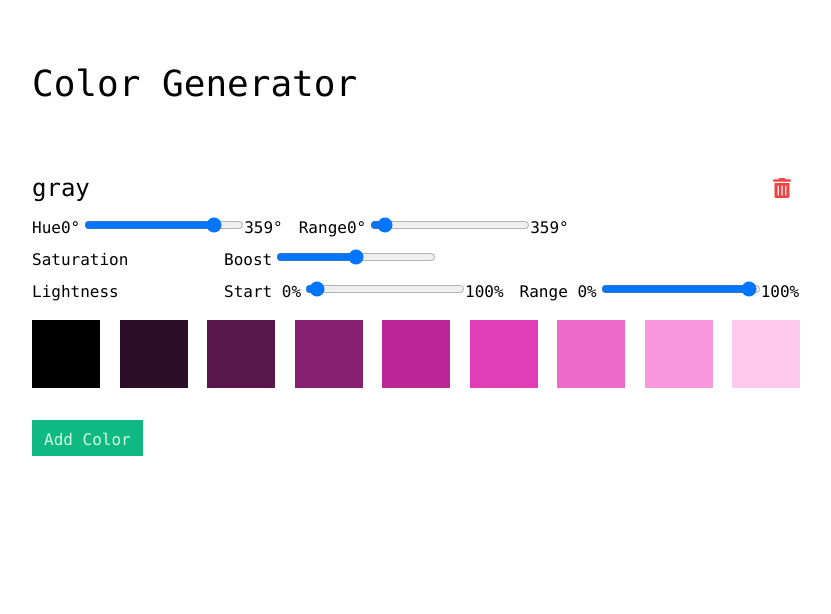
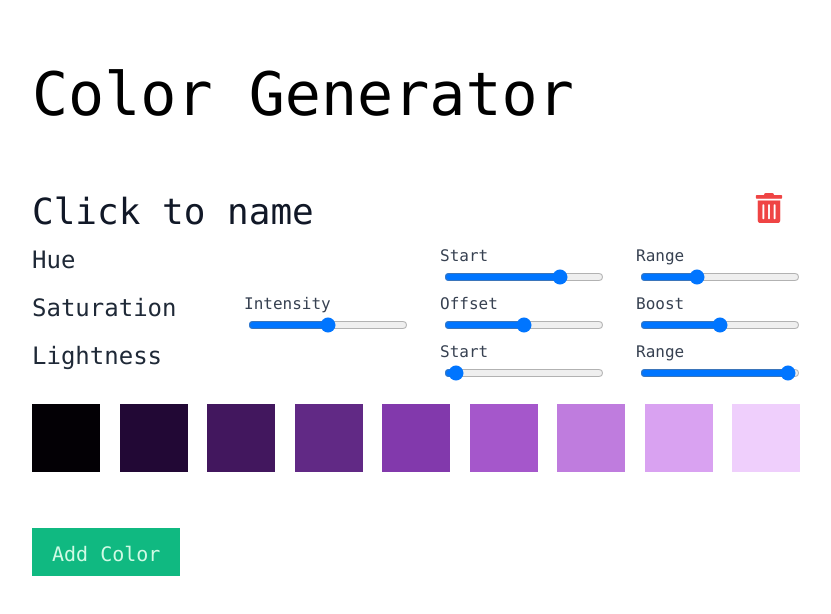
Before and after one commit to swkeever/colors, a React (Create React App) app: page / in a window 1280 px wide. Shown: the top 614 px of the page, without its empty margins (224-1055 px from the left). Built offline with nearby package versions, Linux system fonts and the light colour scheme; the HTML template or start-up script is replaced by a standard one.

Commit message:
some new improvements

```diff
--- a/package.json
+++ b/package.json
@@ -6,12 +6,11 @@
     "@testing-library/jest-dom": "^4.2.4",
     "@testing-library/react": "^9.3.2",
     "@testing-library/user-event": "^7.1.2",
-    "nouislider": "^14.6.0",
-    "nouislider-react": "^3.3.8",
+    "autoprefixer": "^9.8.4",
+    "postcss-cli": "^7.1.1",
     "react": "^16.13.1",
     "react-dom": "^16.13.1",
     "react-icons": "^3.10.0",
-    "react-nouislider": "^2.0.1",
     "react-scripts": "3.4.1"
   },
   "scripts": {
--- a/src/App.js
+++ b/src/App.js
@@ -6,16 +6,20 @@ import config from './config';
 const APP_DATA_KEY = 'appData';
 
 function random(max) {
-  return
+  return Math.floor(Math.random() * max);
 }
 
 const getRandomColor = () => ({
-  name: 'gray',
+  name: 'Click to name',
   hue: {
-    start: Math.floor(Math.random() * config.hue.max),
-    range: 7,
+    start: random(config.hue.max),
+    range: 10,
   },
-  saturation: 0.5,
+  saturation: {
+    a: config.saturation.a.max / 2,
+    b: config.saturation.b.max / 2,
+    c: config.saturation.c.max / 2,
+  },
   lightness: {
     start: config.lightness.min,
     range: 100,
@@ -24,7 +28,7 @@ const getRandomColor = () => ({
 
 function getInitialColors() {
   const appData = localStorage.getItem(APP_DATA_KEY);
-  if (false && appData) {
+  if (appData) {
     return JSON.parse(appData);
   }
   return [getRandomColor()];
@@ -62,43 +66,52 @@ function App() {
       rounded
       px-1
       w-40
-
+      cursor-pointer
+      bg-blue-500
       `,
 
       control: `
       flex
-      space-x-4
-      mb-2
+      space-x-8
+      ml-auto
+      text-gray-700
+      `,
+
+      controlHeader: `
+      text-gray-800
+      text-2xl
+      font-medium
       `,
     };
 
     return (
-      <li>
-        <div class="flex justify-between mb-2">
-          <h2 class="text-2xl">
+      <li key={`color-${idx}`}>
+        <div className="flex justify-between mb-2">
+          <h2 className="text-4xl text-gray-900">
             <input
+              onClick={(e) => e.target.select()}
               value={color.name}
               onChange={(e) => handleUpdate({ ...color, name: e.target.value })}
-              class="focus:outline-none hover:bg-gray-100 w-full py-1"
+              className="focus:outline-none hover:bg-gray-100 w-full py-1"
             />
           </h2>
           <button
             type="button"
             onClick={handleDelete}
-            class="px-2 py-1 text-red-500 text-xl hover:bg-gray-100 focus:outline-none"
+            className="px-4 py-1 text-red-500 text-3xl mb-2 hover:bg-gray-100 focus:outline-none"
           >
             <FaTrashAlt />
           </button>
         </div>
 
-        <div class="mb-4">
-          <div class="flex">
-            <div class={styles.control}>
+        <div className="mb-4">
+          <div className="flex">
+            <h3 className={styles.controlHeader}>Hue</h3>
+            <div className={styles.control}>
               <label>
-                Hue
-                {config.hue.min}&deg;
+                <div className="">Start</div>
                 <input
-                  class={styles.input}
+                  className={styles.input}
                   type="range"
                   min={config.hue.min}
                   max={config.hue.max}
@@ -114,16 +127,14 @@ function App() {
                     })
                   }
                 />
-                {config.hue.max}&deg;
               </label>
               <label>
-                Range
-                {config.hue.min}&deg;
+                <div>Range</div>
                 <input
-                  class={styles.input}
+                  className={styles.input}
                   type="range"
                   min={config.hue.min}
-                  max={config.hue.max}
+                  max={config.hue.range}
                   step={config.hue.step}
                   value={color.hue.range}
                   onChange={(e) =>
@@ -136,63 +147,105 @@ function App() {
                     })
                   }
                 />
-                {config.hue.max}&deg;
               </label>
             </div>
           </div>
-          <div class="flex">
-            <div class="w-3/12">Saturation</div>
-            <div class={styles.control}>
+          <div className="flex w-full text-gray-800">
+            <h3 className={styles.controlHeader}>Saturation</h3>
+            <div className={styles.control}>
               <label>
-                Boost
+                <div>Intensity</div>
                 <input
-                  class={styles.input}
+                  className={styles.input}
                   type="range"
-                  min={config.saturation.min}
-                  max={config.saturation.max}
-                  step={config.saturation.step}
-                  value={color.saturation}
-                  onChange={(e) =>
+                  min={config.saturation.a.min}
+                  max={config.saturation.a.max}
+                  step={config.saturation.a.step}
+                  value={color.saturation.a}
+                  onChange={(e) => {
                     handleUpdate({
                       ...color,
-                      saturation: Number(e.target.value),
-                    })
-                  }
+                      saturation: {
+                        ...color.saturation,
+                        a: Number(e.target.value),
+                      },
+                    });
+                  }}
+                />
+              </label>
+              <label>
+                <div>Offset</div>
+                <input
+                  className={styles.input}
+                  type="range"
+                  min={config.saturation.b.min}
+                  max={config.saturation.b.max}
+                  step={config.saturation.b.step}
+                  value={color.saturation.b}
+                  onChange={(e) => {
+                    handleUpdate({
+                      ...color,
+                      saturation: {
+                        ...color.saturation,
+                        b: Number(e.target.value),
+                      },
+                    });
+                  }}
+                />
+              </label>
+              <label>
+                <div>Boost</div>
+                <input
+                  className={styles.input}
+                  type="range"
+                  min={config.saturation.c.min}
+                  max={config.saturation.c.max}
+                  step={config.saturation.c.step}
+                  value={color.saturation.c}
+                  onChange={(e) => {
+                    handleUpdate({
+                      ...color,
+                      saturation: {
+                        ...color.saturation,
+                        c: Number(e.target.value),
+                      },
+                    });
+                  }}
                 />
               </label>
             </div>
           </div>
-          <div class="flex">
-            <div class="w-3/12">Lightness</div>
-            <div class="flex space-x-4">
+          <div className="flex">
+            <h3 className={styles.controlHeader}>Lightness</h3>
+            <div className={styles.control}>
               <label>
-                Start 0%
+                <div>Start</div>
                 <input
-                  class={styles.input}
+                  className={styles.input}
                   type="range"
                   min={config.lightness.min}
                   max={config.lightness.max}
                   step={config.lightness.step}
                   value={color.lightness.start}
-                  onChange={(e) =>
+                  onChange={(e) => {
+                    const newStart = Number(e.target.value);
                     handleUpdate({
                       ...color,
                       lightness: {
                         ...color.lightness,
-                        start: Number(e.target.value),
+                        start: newStart,
                       },
-                    })
-                  }
+                    });
+                  }}
                 />
-                100%
               </label>
               <label>
-                Range 0%
+                <div>Range</div>
                 <input
-                  class={styles.input}
+                  className={styles.input}
                   type="range"
                   min={color.lightness.min}
-                  max={config.lightness.max - config.lightness.start}
+                  max={config.lightness.max - color.lightness.start}
                   step={config.lightness.step}
                   value={color.lightness.range}
                   onChange={(e) =>
@@ -205,25 +258,27 @@ function App() {
                     })
                   }
                 />
-                {config.lightness.max - color.lightness.start}%
               </label>
             </div>
           </div>
         </div>
 
-        <ul class="flex mt-1 mb-8 justify-between items-center space-x-4">
-          {shades.map(({ hue, lightness, saturation }) => {
+        <ul className="flex mt-1 mb-8 justify-between items-center space-x-4">
+          {shades.map(({ hue, lightness, saturation }, shadeIdx) => {
             const bgColor = `hsl(${hue}, ${saturation}%, ${lightness}%)`;
             const copyText = `hsl-${hue}-${saturation}-${lightness}`;
 
             return (
-              <li style={{ backgroundColor: bgColor }}>
+              <li
+                key={`color-${idx}-shade-${shadeIdx}`}
+                style={{ backgroundColor: bgColor }}
+              >
                 <button
                   type="button"
                   onClick={() => {
                     navigator.clipboard.writeText(bgColor);
                   }}
-                  class="rounded p-6 focus:outline-none opacity-0 hover:opacity-100 transition duration-75"
+                  className="rounded p-6 focus:outline-none opacity-0 hover:opacity-100 transition duration-75"
                 >
                   <FaCopy
                     style={{
@@ -232,7 +287,7 @@ function App() {
                         100
                       )}%)`,
                     }}
-                    class="w-5 h-auto text-xl"
+                    className="w-5 h-auto text-xl"
                   />
                   <span id={copyText} className="hidden ">
                     {bgColor}
@@ -247,13 +302,13 @@ function App() {
   });
 
   return (
-    <div class="max-w-3xl mx-auto relative font-mono">
-      <h1 class="text-4xl mt-16 block">Color Generator</h1>
-      <ul class="mt-16">{palette}</ul>
+    <div className="max-w-3xl mx-auto relative font-mono">
+      <h1 className="text-6xl mt-16 block">Color Generator</h1>
+      <ul className="mt-16">{palette}</ul>
       <button
         type="button"
         onClick={handleCreate}
-        class="bg-green-500 hover:bg-green-600 text-green-100 px-3 pt-2 pb-1 focus:outline-none"
+        className="bg-green-500 text-xl mt-6 hover:bg-green-600 text-green-100 px-5 pt-3 pb-2 focus:outline-none"
       >
         Add Color
       </button>
--- a/src/config.js
+++ b/src/config.js
@@ -3,15 +3,28 @@ const config = {
     min: 0,
     max: 359,
     step: 1,
+    range: 30,
   },
   saturation: {
-    min: 0,
-    max: 1,
-    step: 0.01,
+    a: {
+      min: 0,
+      max: 0.05,
+      step: 0.001,
+    },
+    b: {
+      min: 0,
+      max: 100,
+      step: 1,
+    },
+    c: {
+      min: 0,
+      max: 100,
+      step: 1,
+    },
   },
   lightness: {
-    min: 0,
-    max: 100,
+    min: 1,
+    max: 99,
     step: 1,
   },
 };
--- a/src/shades.js
+++ b/src/shades.js
@@ -14,12 +14,9 @@ export default function generateShades({ hue, saturation, lightness }) {
   }
 
   let ss = [];
-  for (let x of ls) {
-    const a = 0.01;
-    const b = 0;
-    const c = 112.5;
-    let y = a * x ** 2 + b * x + c;
-    y *= saturation;
+  for (let x = 10; x < 100; x += 10) {
+    const {a, b, c} = saturation;
+    let y = Math.round(a * ((x - b) ** 2) + c)
     y = Math.max(0, y);
     y = Math.min(100, y);
     ss.push(y);
@@ -35,6 +32,7 @@ export default function generateShades({ hue, saturation, lightness }) {
   }
 
   console.log(JSON.stringify(props, null, 4));
+  // console.log(saturation)
 
   return props;
 }
```
Also changed, not shown: 1 other file (tests, documents, lock files or other folders).
